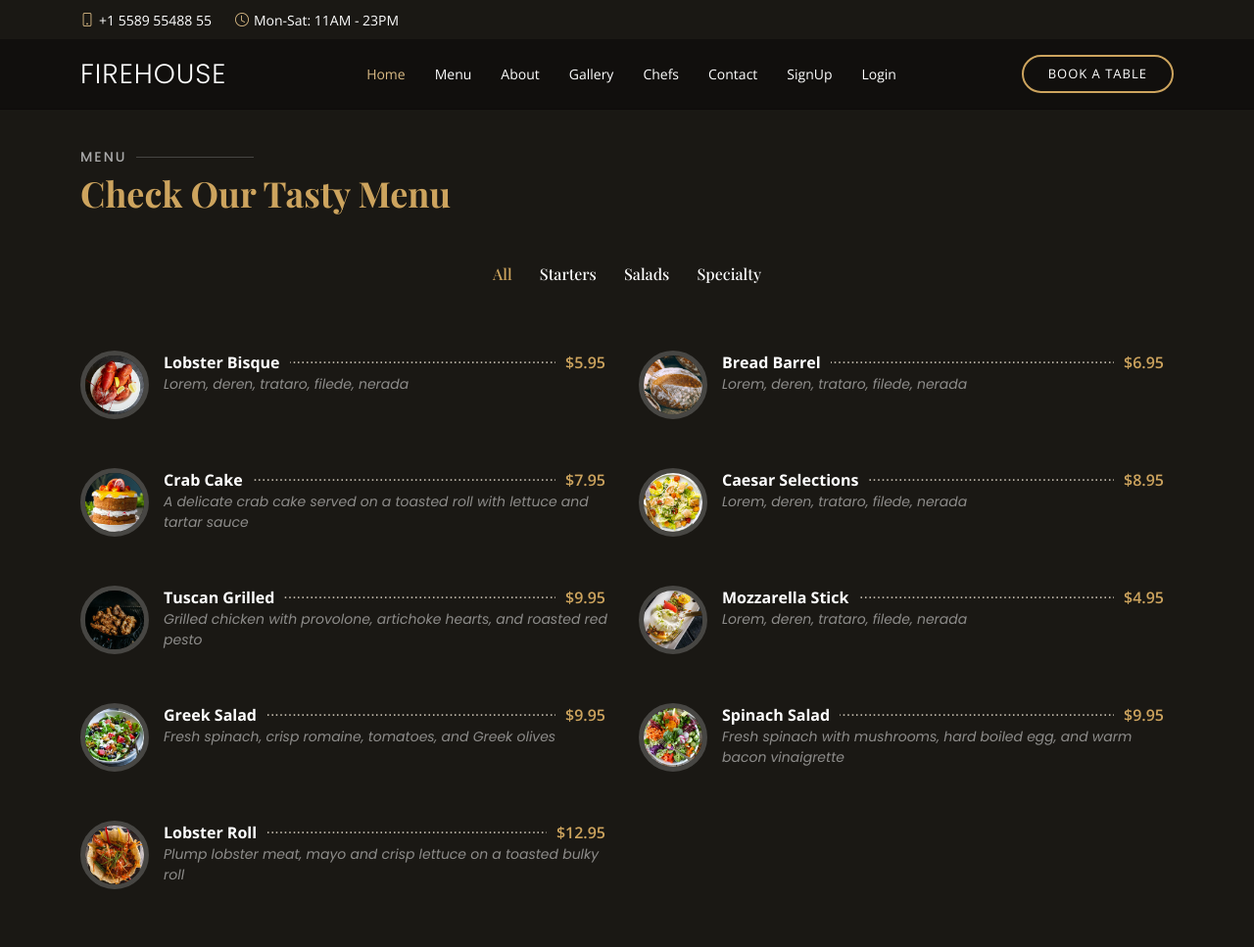
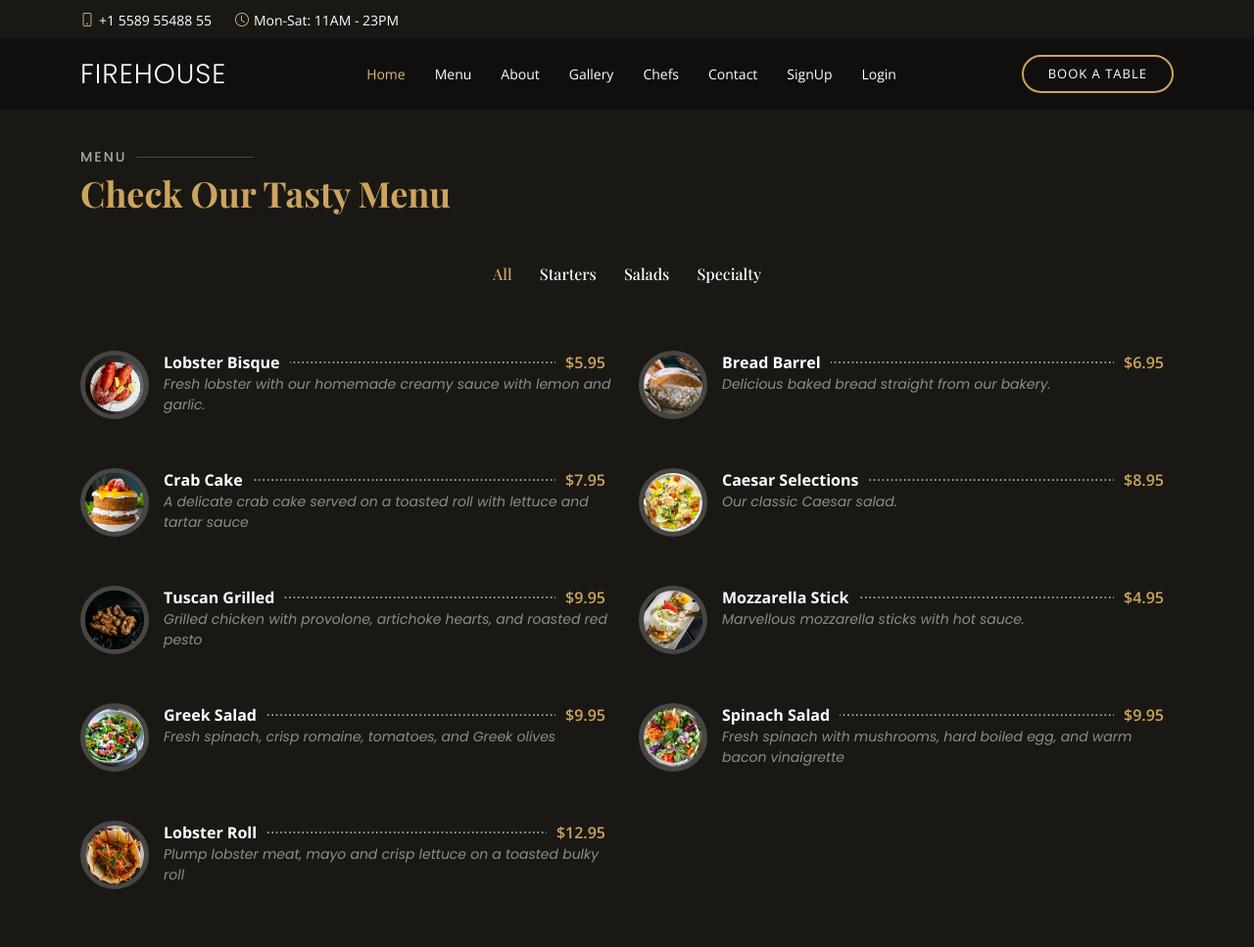
Before and after one commit to ErikHgm/FireHouse-Restaurant-Project, a Django app: page /menu/ in a window 1280 px wide. Shown: the top 967 px of the page at 98% size. Run offline with Django 3.2, Linux system fonts and the light colour scheme; some libraries are stand-ins or nearby versions; some web fonts are replaced.

Commit message:
style: update menu items in menu page

```diff
--- a/templates/menu_page.html
+++ b/templates/menu_page.html
@@ -32,7 +32,7 @@
           <a href="#">Lobster Bisque</a><span>$5.95</span>
         </div>
         <div class="menu-ingredients">
-          Lorem, deren, trataro, filede, nerada
+          Fresh lobster with our homemade creamy sauce with lemon and garlic.
         </div>
       </div>
 
@@ -42,7 +42,7 @@
           <a href="#">Bread Barrel</a><span>$6.95</span>
         </div>
         <div class="menu-ingredients">
-          Lorem, deren, trataro, filede, nerada
+          Delicious baked bread straight from our bakery.
         </div>
       </div>
 
@@ -62,7 +62,7 @@
           <a href="#">Caesar Selections</a><span>$8.95</span>
         </div>
         <div class="menu-ingredients">
-          Lorem, deren, trataro, filede, nerada
+          Our classic Caesar salad.
         </div>
       </div>
 
@@ -82,7 +82,7 @@
           <a href="#">Mozzarella Stick</a><span>$4.95</span>
         </div>
         <div class="menu-ingredients">
-          Lorem, deren, trataro, filede, nerada
+          Marvellous mozzarella sticks with hot sauce.
         </div>
       </div>
 
```
